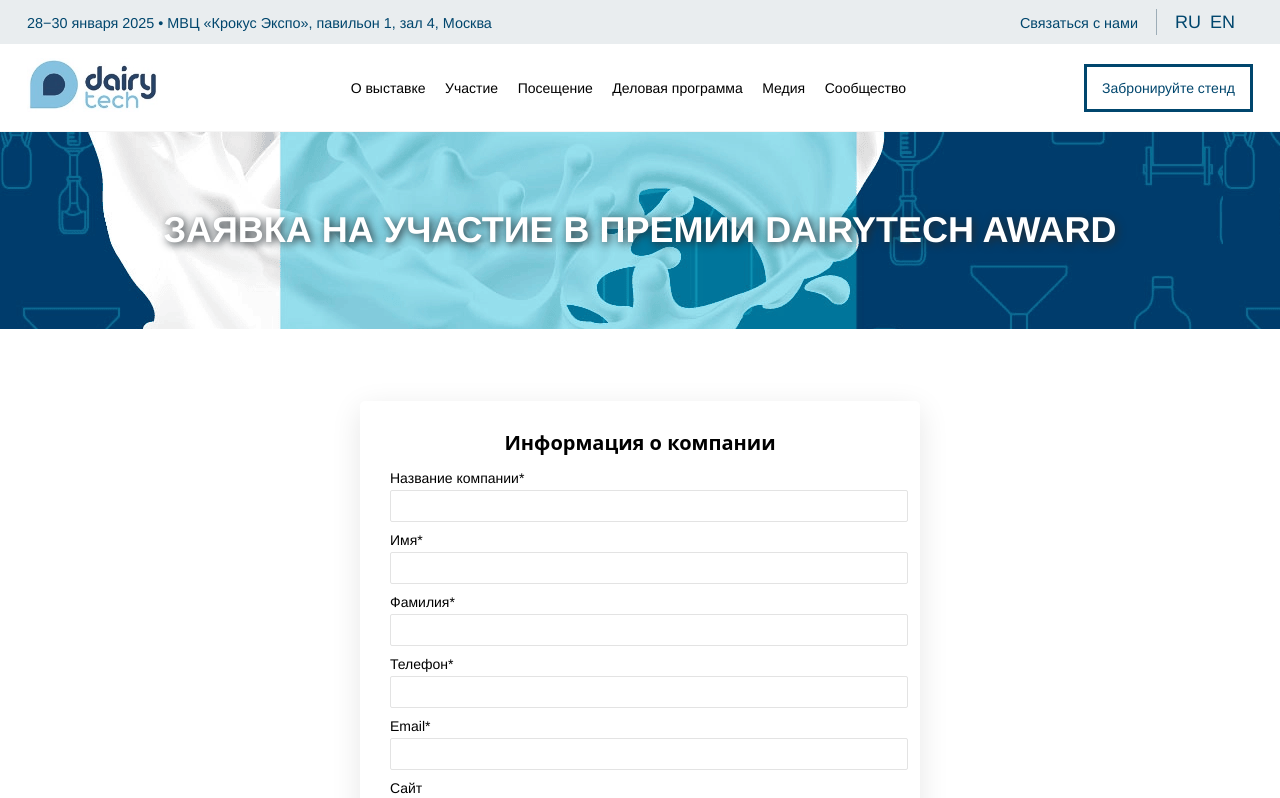
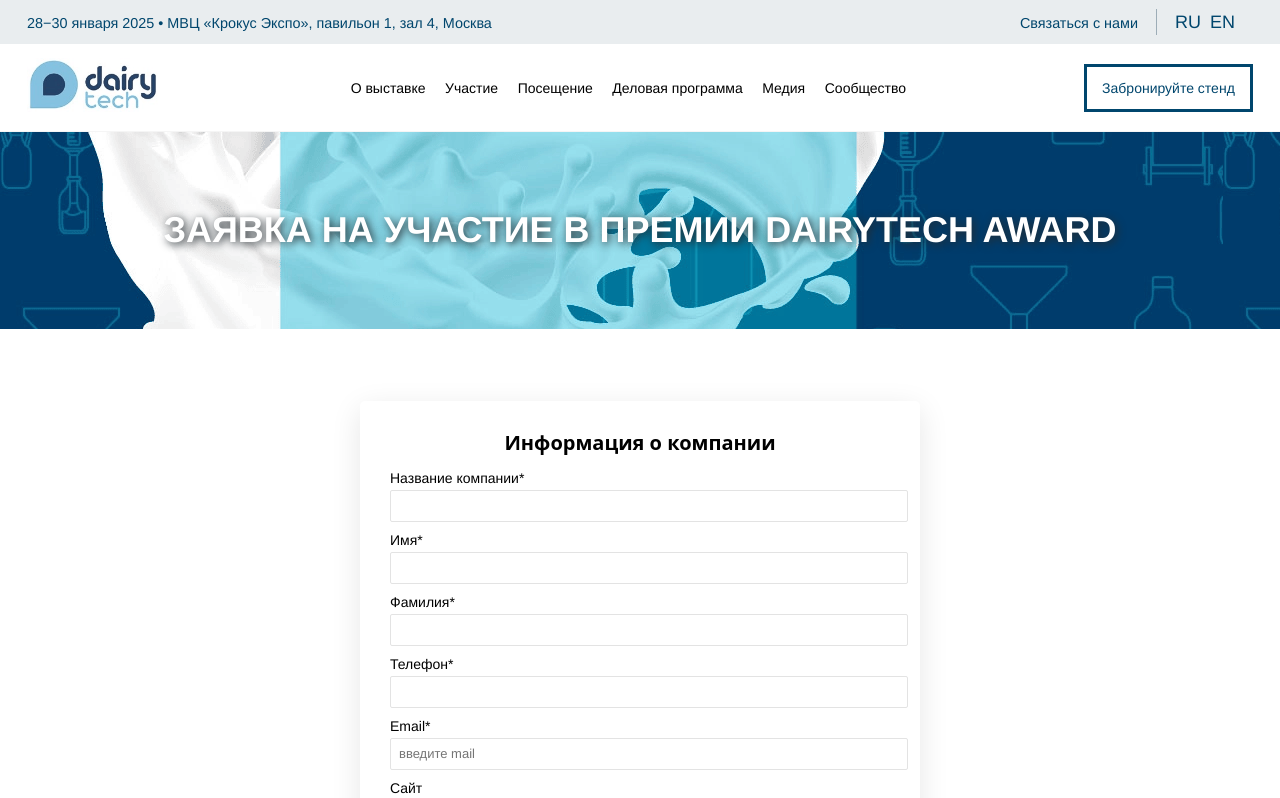
Before and after one commit to FrowningCat/test-task, a React (Vite) app: page / in a window 1280 px wide. Shown: the top 798 px of the page. Built offline with nearby package versions, Linux system fonts and the light colour scheme.

Commit message:
small fix

```diff
--- a/src/components/Authorization/MainEl/MainEl.jsx
+++ b/src/components/Authorization/MainEl/MainEl.jsx
@@ -165,6 +165,9 @@
                                                                 }
                                                                 id={
                                                                     item.inputId
+                                                                }
+                                                                placeholder={
+                                                                    item.inputPlaceholder
                                                                 }
                                                                 className={
                                                                     item.inputClassName
--- a/src/components/Authorization/MainEl/data/inputOblogatory.js
+++ b/src/components/Authorization/MainEl/data/inputOblogatory.js
@@ -63,6 +63,7 @@
         labelText: 'Email*',
         inputId: 'email',
         inputType: 'text',
+        inputPlaceholder: 'введите mail',
         inputClassName:
             'main__registrationBlock__registrationForm__block__form__mainBlock__content__reg__inputObligatory__input',
         errorClassName:
@@ -79,9 +80,6 @@
         inputType: 'text',
         inputClassName:
             'main__registrationBlock__registrationForm__block__form__mainBlock__content__reg__inputObligatory__input',
-        errorClassName:
-            'main__registrationBlock__registrationForm__block__form__mainBlock__content__reg__inputObligatory__errorNone',
-        errorText: 'Пустое поле',
     },
     {
         divClassName:
@@ -93,8 +91,5 @@
         inputType: 'text',
         inputClassName:
             'main__registrationBlock__registrationForm__block__form__mainBlock__content__reg__inputObligatory__input',
-        errorClassName:
-            'main__registrationBlock__registrationForm__block__form__mainBlock__content__reg__inputObligatory__errorNone',
-        errorText: 'Пустое поле',
     },
 ];
```
